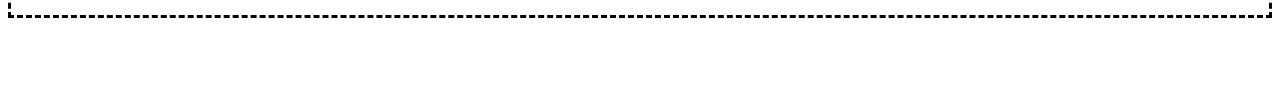
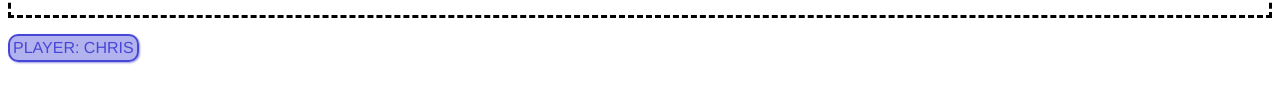
Before and after one commit to shekharOnRuby/learningWebSite, a plain HTML site: page cssFF/footballresults.html in a window 1280 px wide. Shown: the part 207-310 px from the top of the page. Drawn offline with Linux system fonts and the light colour scheme.

Commit message:
working through CSS and JS

```diff
--- a/cssFF/footballresults.html
+++ b/cssFF/footballresults.html
@@ -5,6 +5,7 @@
 	<meta http-equiv="X-UA-Compatible" content="IE=edge">
 	<title></title>
 	<link rel="stylesheet" href="styles/football.css">
+	<script src="scripts/football.js" type="text/javascript" charset="utf-8" async defer></script>
 </head>
 <body>
 	<div>
@@ -19,6 +20,7 @@
 
 	</div>
 
+		<p class="test">Player: Chris</p>
 
 
 </body>
--- /dev/null
+++ b/cssFF/scripts/football.js
@@ -0,0 +1,9 @@
+var para = document.querySelector('p');
+
+
+para.addEventListener('click', updateName);
+
+function updateName(){
+	var name = prompt('Enter a Name');
+	para.textContent = 'Player 1: '+ name;
+}
--- a/cssFF/styles/football.css
+++ b/cssFF/styles/football.css
@@ -45,3 +45,19 @@ div{
    padding: 5px 5px;
    border-style: dashed;
  }
+
+ .test {
+   border: 2px solid rgba(0,0,200,0.6);
+   border-radius: 10px;
+   font-family: 'helvetica neue', sans-serif;
+   text-transform: uppercase;
+   text-align: center;
+   padding: 3px 3px 3px 3px;
+   background: rgba(0,0,200,0.3);
+   color: rgba(0,0,200,0.6);
+   cursor: pointer;
+   box-shadow: 1px 1px 2px rgba(0,0,200,0.4);
+
+   display: inline-block;
+
+ }
```
